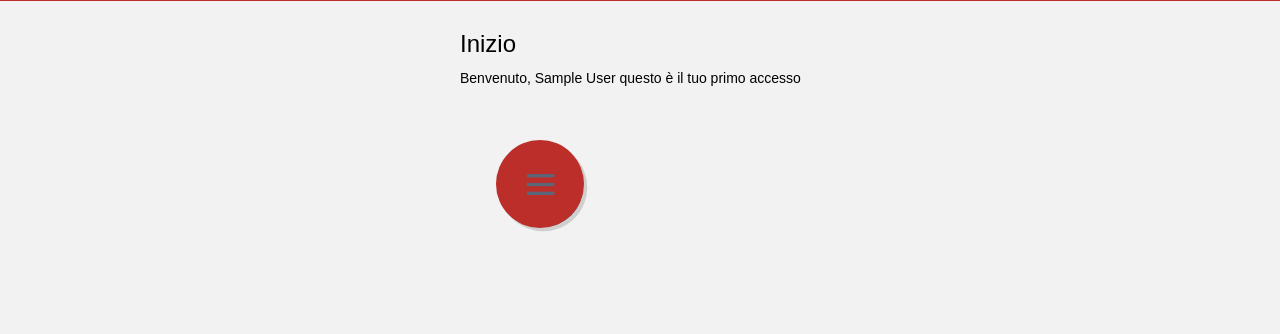
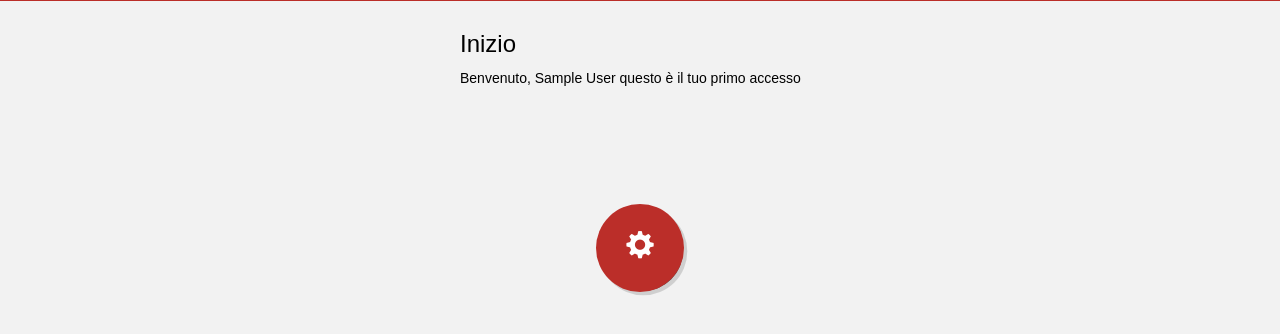
Before and after one commit to AndreaLaRosa1983/TecnologieWeb, a PHP site: page / in a window 1280 px wide. Shown: the part 274-608 px from the top of the page. Run offline with PHP 8.4, Linux system fonts and the light colour scheme; the visitor is signed in with stand-in values (Sample User, id 1); data that the repository does not hold is empty; some libraries are stand-ins or nearby versions.

Commit message:
modifiche menù index

```diff
--- a/index.php
+++ b/index.php
@@ -47,9 +47,10 @@ if(isset($_SESSION['username'])) {
                     border-radius: 100%;
                     width: 80px;
                     height: 80px;
-                    margin-top:70%;
+                    margin-top: 120px;
+                    margin-left: 100px;
                     position:absolute;
-                    color: #bb2e29;
+                    color: #ffffff;
                     line-height: 80px;
                     -webkit-transform: translate3d(0, 0, 0);
                     transform: translate3d(0, 0, 0);
@@ -59,51 +60,12 @@ if(isset($_SESSION['username'])) {
                     align: center;
                 }
 
-                .menu-open { display: none; }
+                .menu-open {
+                     display: none;
+                 }
 
-                .lines {
-                    width: 25px;
-                    height: 3px;
-                    background: #596778;
-                    display: block;
-                    position: absolute;
-                    top: 50%;
-                    left: 50%;
-                    margin-left: -12.5px;
-                    margin-top: -1.5px;
-                    -webkit-transition: -webkit-transform 200ms;
-                    transition: -webkit-transform 200ms;
-                }
 
-                .line-1 {
-                    -webkit-transform: translate3d(0, -8px, 0);
-                    transform: translate3d(0, -8px, 0);
-                }
 
-                .line-2 {
-                    -webkit-transform: translate3d(0, 0, 0);
-                    transform: translate3d(0, 0, 0);
-                }
-
-                .line-3 {
-                    -webkit-transform: translate3d(0, 8px, 0);
-                    transform: translate3d(0, 8px, 0);
-                }
-
-                .menu-open:checked + .menu-open-button .line-1 {
-                    -webkit-transform: translate3d(0, 0, 0) rotate(45deg);
-                    transform: translate3d(0, 0, 0) rotate(45deg);
-                }
-
-                .menu-open:checked + .menu-open-button .line-2 {
-                    -webkit-transform: translate3d(0, 0, 0) scale(0.1, 1);
-                    transform: translate3d(0, 0, 0) scale(0.1, 1);
-                }
-
-                .menu-open:checked + .menu-open-button .line-3 {
-                    -webkit-transform: translate3d(0, 0, 0) rotate(-45deg);
-                    transform: translate3d(0, 0, 0) rotate(-45deg);
-                }
 
                 .menu {
                     position: absolute;
@@ -319,8 +281,8 @@ if(isset($_SESSION['username'])) {
             <body>
             <nav class="menu">
                 <input type="checkbox" href="#" class="menu-open" name="menu-open" id="menu-open" />
-                <label class="menu-open-button" for="menu-open"> <span class="lines line-1"></span> <span class="lines line-2"></span> <span class="lines line-3"></span> </label>
-                <a href="#" class="menu-item item-1"> <i class="fa fa-anchor"></i> </a> <a href="#" class="menu-item item-2"> <i class="fa fa-coffee"></i> </a> <a href="#" class="menu-item item-3"> <i class="fa fa-heart"></i> </a> <a href="#" class="menu-item item-4"> <i class="fa fa-microphone"></i> </a> <a href="#" class="menu-item item-5"> <i class="fa fa-star"></i> </a> <a href="#" class="menu-item item-6"> <i class="fa fa-diamond"></i> </a> </nav>
+                <label class="menu-open-button" for="menu-open"><i class="glyphicon glyphicon-cog"  ></i>  </label>
+                <a href="#" class="menu-item item-1"> <i class="glyphicon glyphicon-cutlery"></i> </a> <a href="#" class="menu-item item-2"> <i class="glyphicon glyphicon-envelope"></i> </a> <a href="#" class="menu-item item-3"> <i class="glyphicon glyphicon-calendar"></i> </a> <a href="#" class="menu-item item-4"> <i class="glyphicon glyphicon-book"></i> </a> <a href="#" class="menu-item item-5"> <i class="glyphicon glyphicon-bell"></i> </a> <a href="#" class="menu-item item-6"> <i class="glyphicon glyphicon-education"></i> </a> </nav>
             </body>
             <script>
                 (function(i,s,o,g,r,a,m){i['GoogleAnalyticsObject']=r;i[r]=i[r]||function(){
```
